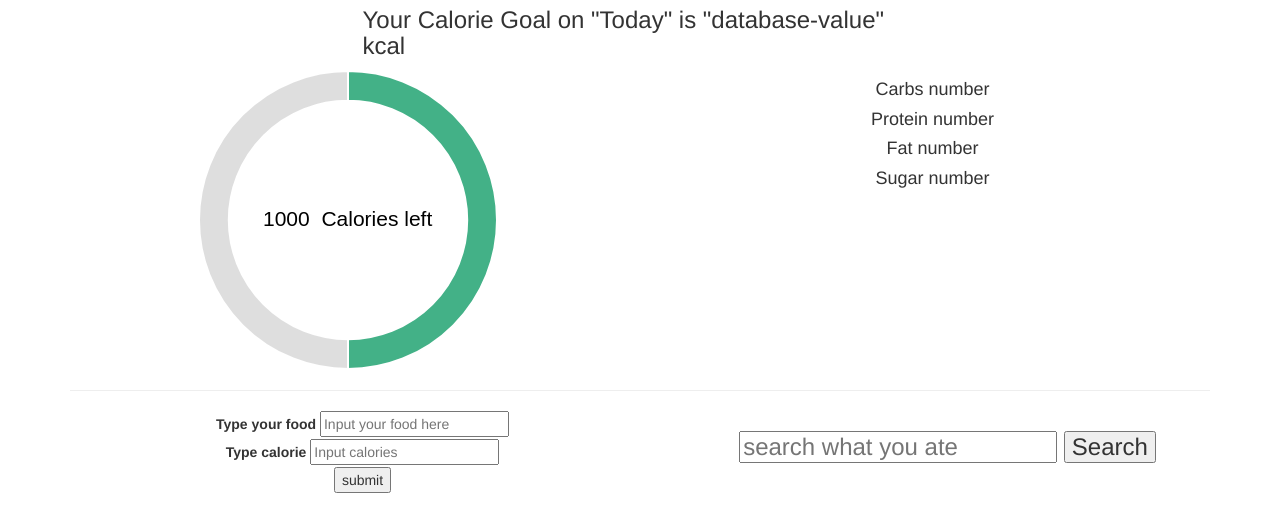
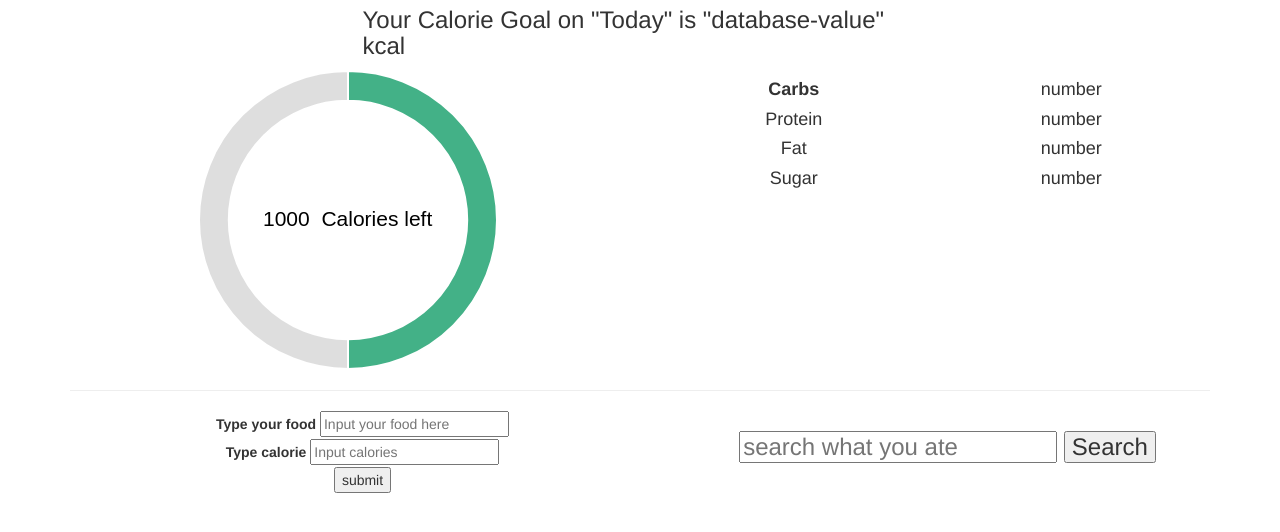
Before and after one commit to hsung8/Project2-The-Merry-Sharks, a website: page public/members.html in a window 1280 px wide. Shown: the part 138-670 px from the top of the page. Drawn offline with nearby package versions, Linux system fonts and the light colour scheme; no server answers.

Commit message:
edit nutrient component styling

```diff
--- a/public/members.html
+++ b/public/members.html
@@ -35,11 +35,17 @@
           <canvas id="myChart" width="300" height="300"></canvas>
         </div>
         <div class="col-md-6 text-center">
-          <div>
-            <h4>Carbs <span id="carb">number</span></h4>
-            <h4>Protein <span id="protein">number</span></h4>
-            <h4>Fat <span id="fat">number</span></h4>
-            <h4>Sugar <span id="sugar">number</span></h4>
+          <div class = "col-md-6 text-center">
+            <h4 id="nutrients-component">Carbs</h4>
+            <h4>Protein</h4>
+            <h4>Fat</h4>
+            <h4>Sugar</h4>
+          </div>
+          <div class = "col-md-6">
+            <h4><span id="carb">number</span></h4>
+            <h4><span id="protein">number</span></h4>
+            <h4><span id="fat">number</span></h4>
+            <h4><span id="sugar">number</span></h4>
           </div>
         </div>
       </div>
--- a/public/stylesheets/style.css
+++ b/public/stylesheets/style.css
@@ -16,6 +16,11 @@ form.login {
   margin: auto;
 }
 
+#nutrients-component{
+  font-size: 60;
+  font-weight: 700;
+}
+
 .test{
   border: 0px solid black;
   border-radius: 20px;
```
